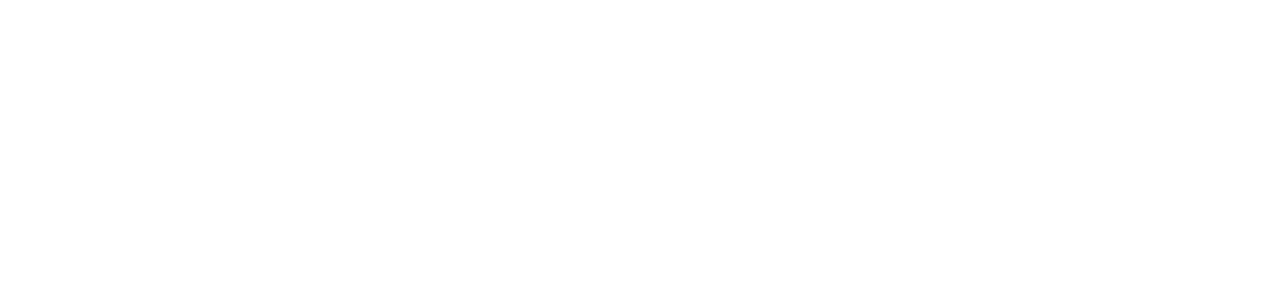
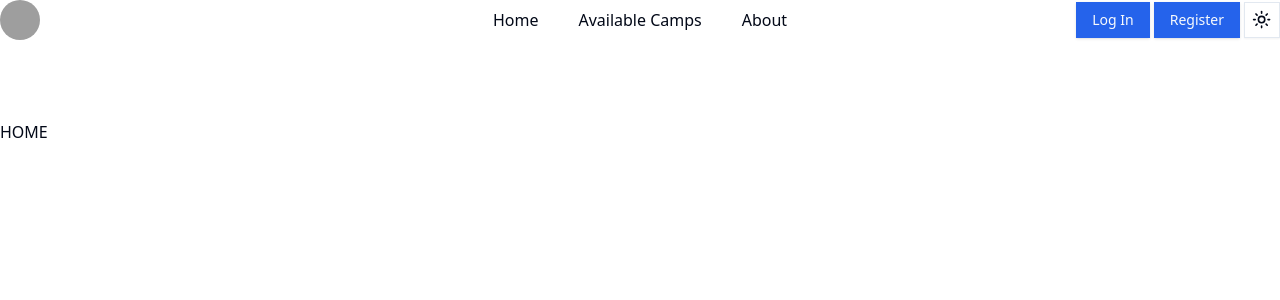
Before and after one commit to NasifAhmed/medi-camp-client, a React (Vite) app: page / in a window 1280 px wide. Shown: the top 300 px of the page. Built offline with nearby package versions, Linux system fonts and the light colour scheme; grey boxes are pictures that could not be loaded.

Commit message:
Some refractor and fixes for new navbar routes

```diff
--- a/package.json
+++ b/package.json
@@ -10,6 +10,7 @@
     "preview": "vite preview"
   },
   "dependencies": {
+    "@radix-ui/react-avatar": "^1.0.4",
     "@radix-ui/react-dropdown-menu": "^2.0.6",
     "@radix-ui/react-icons": "^1.3.0",
     "@radix-ui/react-slot": "^1.0.2",
@@ -20,6 +21,7 @@
     "match-sorter": "^6.3.1",
     "react": "^18.2.0",
     "react-dom": "^18.2.0",
+    "react-helmet": "^6.1.0",
     "react-router-dom": "^6.20.0",
     "sort-by": "^1.2.0",
     "tailwind-merge": "^2.0.0",
@@ -29,6 +31,7 @@
     "@types/node": "^20.10.0",
     "@types/react": "^18.2.37",
     "@types/react-dom": "^18.2.15",
+    "@types/react-helmet": "^6.1.9",
     "@typescript-eslint/eslint-plugin": "^6.10.0",
     "@typescript-eslint/parser": "^6.10.0",
     "@vitejs/plugin-react-swc": "^3.5.0",
--- a/src/App.tsx
+++ b/src/App.tsx
@@ -1,9 +1,19 @@
 import { Outlet } from "react-router-dom";
+import NavBar from "./components/NavBar";
+import { useState } from "react";
+import { Helmet } from "react-helmet";
 
 function App() {
+    const [title, setTitle] = useState("Medi Camp");
     return (
         <>
-            <Outlet />
+            <Helmet>
+                <meta charSet="utf-8" />
+                <title>{title}</title>
+                {/* <link rel="canonical" href="http://mysite.com/example" /> */}
+            </Helmet>
+            <NavBar />
+            <Outlet context={setTitle} />
         </>
     );
 }
--- /dev/null
+++ b/src/components/ui/avatar.tsx
@@ -0,0 +1,48 @@
+import * as React from "react"
+import * as AvatarPrimitive from "@radix-ui/react-avatar"
+
+import { cn } from "@/lib/utils"
+
+const Avatar = React.forwardRef<
+  React.ElementRef<typeof AvatarPrimitive.Root>,
+  React.ComponentPropsWithoutRef<typeof AvatarPrimitive.Root>
+>(({ className, ...props }, ref) => (
+  <AvatarPrimitive.Root
+    ref={ref}
+    className={cn(
+      "relative flex h-10 w-10 shrink-0 overflow-hidden rounded-full",
+      className
+    )}
+    {...props}
+  />
+))
+Avatar.displayName = AvatarPrimitive.Root.displayName
+
+const AvatarImage = React.forwardRef<
+  React.ElementRef<typeof AvatarPrimitive.Image>,
+  React.ComponentPropsWithoutRef<typeof AvatarPrimitive.Image>
+>(({ className, ...props }, ref) => (
+  <AvatarPrimitive.Image
+    ref={ref}
+    className={cn("aspect-square h-full w-full", className)}
+    {...props}
+  />
+))
+AvatarImage.displayName = AvatarPrimitive.Image.displayName
+
+const AvatarFallback = React.forwardRef<
+  React.ElementRef<typeof AvatarPrimitive.Fallback>,
+  React.ComponentPropsWithoutRef<typeof AvatarPrimitive.Fallback>
+>(({ className, ...props }, ref) => (
+  <AvatarPrimitive.Fallback
+    ref={ref}
+    className={cn(
+      "flex h-full w-full items-center justify-center rounded-full bg-muted",
+      className
+    )}
+    {...props}
+  />
+))
+AvatarFallback.displayName = AvatarPrimitive.Fallback.displayName
+
+export { Avatar, AvatarImage, AvatarFallback }
--- a/src/pages/Home.tsx
+++ b/src/pages/Home.tsx
@@ -1,5 +1,15 @@
+import { useEffect } from "react";
+import { useOutletContext } from "react-router-dom";
+
 function Home() {
-    return <div></div>;
+    // Set the title
+    const setTitle: React.Dispatch<React.SetStateAction<string>> =
+        useOutletContext();
+    useEffect(() => {
+        setTitle("Home | Medi Camp");
+    }, [setTitle]);
+
+    return <div> HOME</div>;
 }
 
 export default Home;
```
Also changed, not shown: 1 other file (tests, documents, lock files or other folders).
